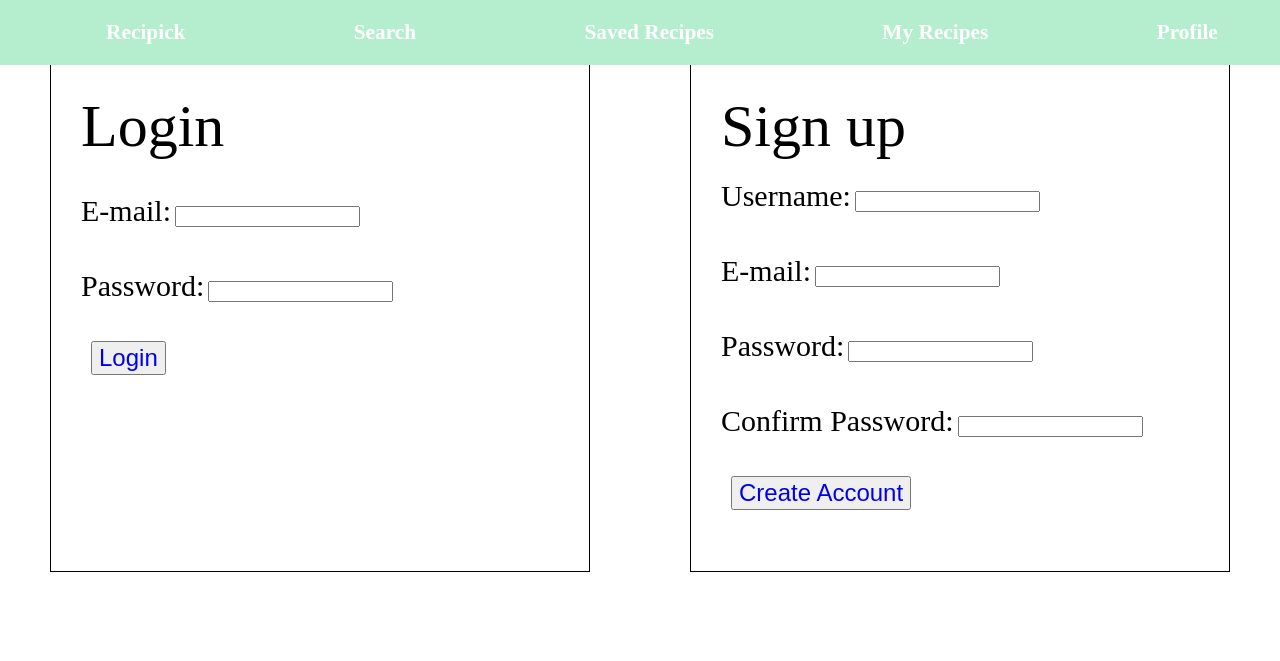
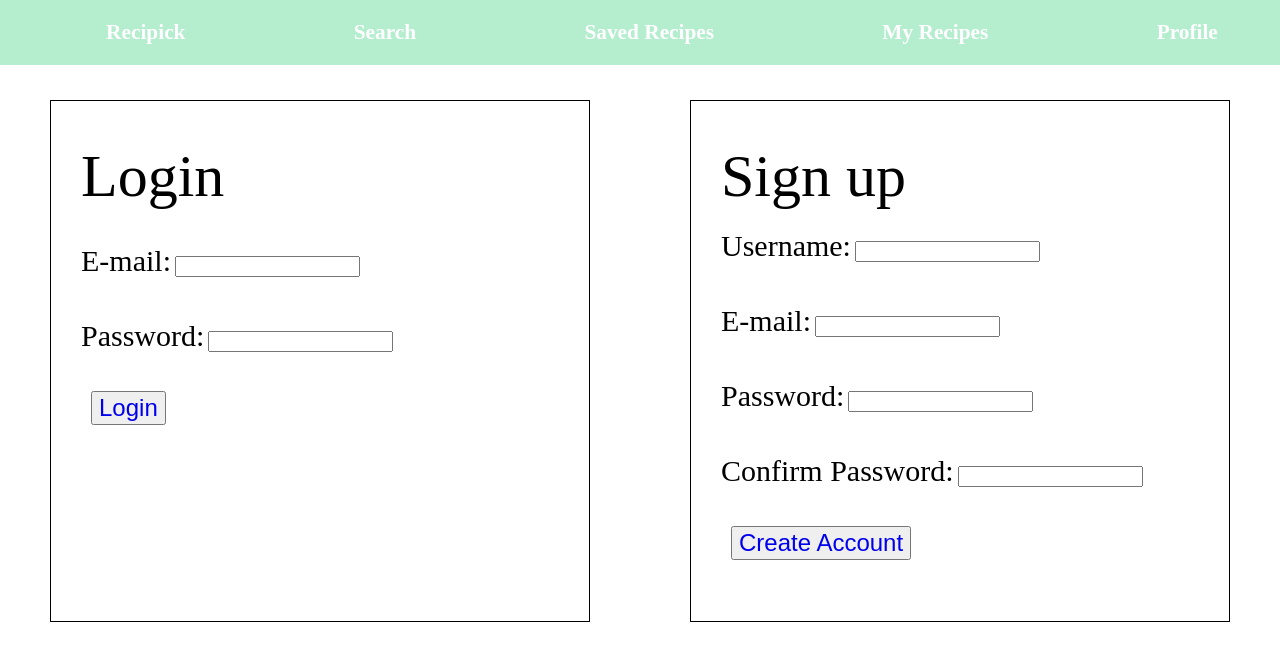
Before and after one commit to Da-Justin-Lin/CS4640-Project, a PHP site: page /login.html in a window 1280 px wide. Shown: the top 661 px of the page. Run offline with PHP 8.4, Linux system fonts and the light colour scheme.

Commit message:
Update login.css

```diff
--- a/styles/login.css
+++ b/styles/login.css
@@ -1,5 +1,7 @@
 
 .login{
+    position:relative;
+    top:50px;
     flex:1;
     float:left;
     width:50%;
@@ -13,6 +15,8 @@
 }
 
 .signup{
+    position:relative;
+    top:50px;
     flex:1;
     float:left;
     width:50%;
```
